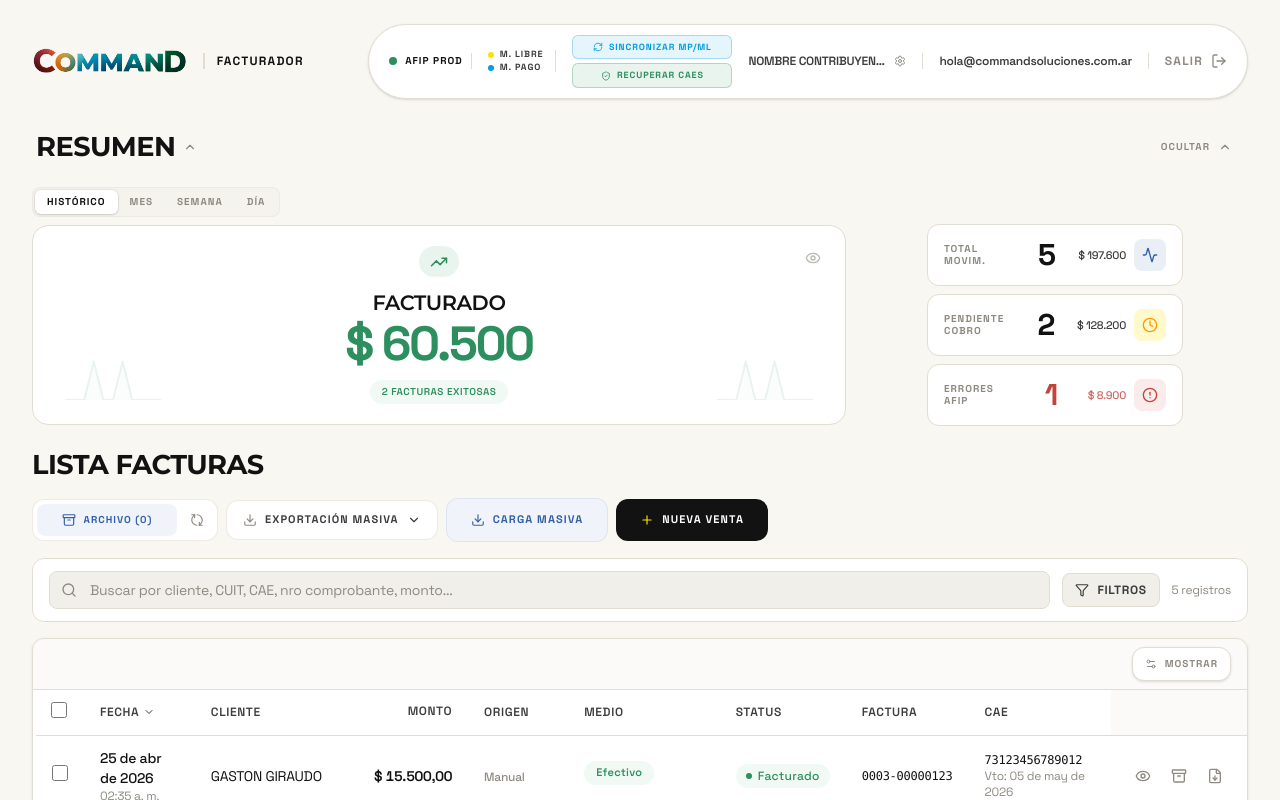
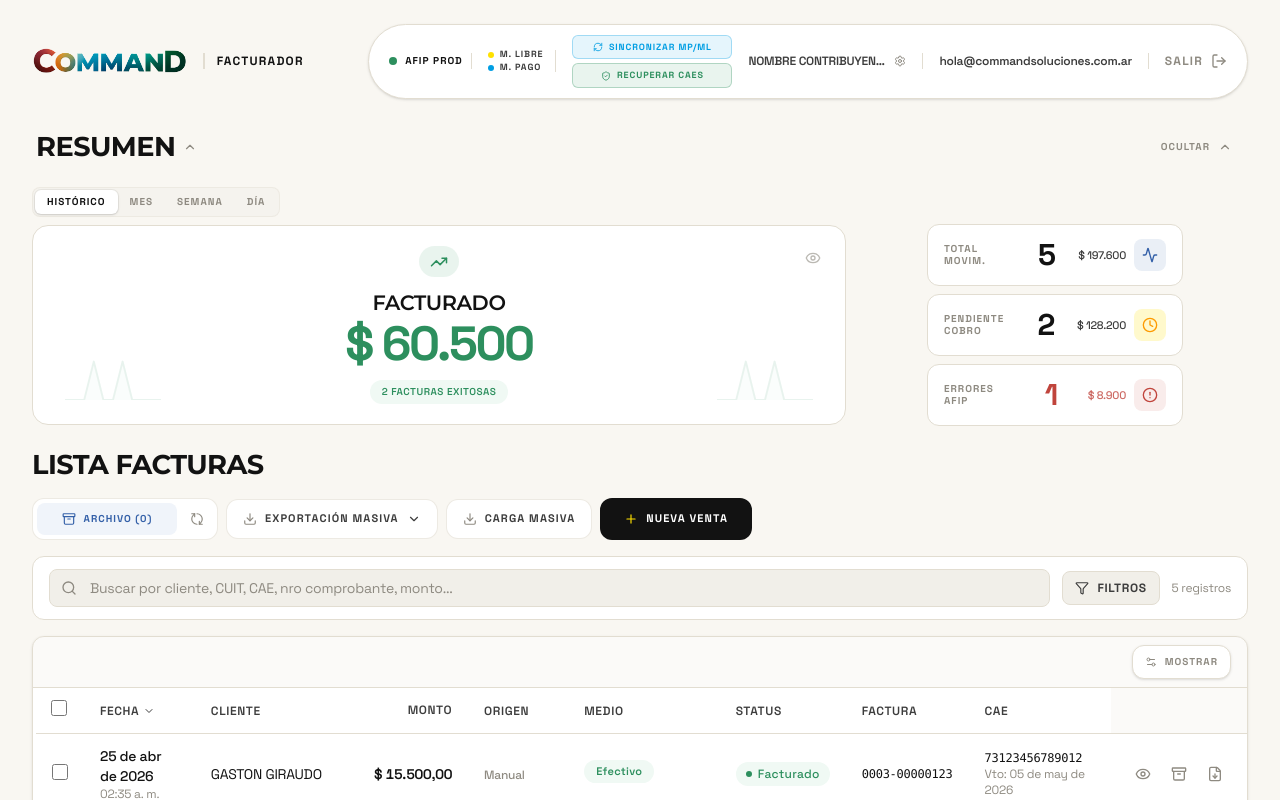
Before and after one commit to curiosidadparlante-jpg/demofacturador, a React (Vite) app: page / in a window 1280 px wide. Shown: the top 800 px of the page. Built offline with nearby package versions, Linux system fonts and the light colour scheme.

Commit message:
UI: Align Carga Masiva button style with Exportación Masiva

```diff
--- a/src/pages/Home.jsx
+++ b/src/pages/Home.jsx
@@ -694,15 +694,9 @@ export default function Home() {
 
             <button
               onClick={() => setBulkImportModalOpen(true)}
-              className="
-                flex items-center justify-center gap-2 px-3 md:px-6 py-2.5 md:py-3 rounded-xl
-                bg-blue-subtle text-blue text-[10px] md:text-[11px] font-bold uppercase tracking-widest
-                border border-blue/10
-                hover:bg-blue/20 md:hover:-translate-y-1 md:hover:shadow-lg md:hover:shadow-blue/5
-                transition-all duration-300 cursor-pointer w-full md:w-auto
-              "
+              className="flex items-center justify-center gap-2 px-3 md:px-4 py-2.5 rounded-xl bg-white border border-border/60 text-text-secondary text-[10px] md:text-[11px] font-bold uppercase tracking-widest md:hover:-translate-y-1 md:hover:shadow-lg hover:border-[var(--color-cmd-blue)]/30 hover:text-[var(--color-cmd-blue)] transition-all cursor-pointer w-full md:w-auto"
             >
-              <Download size={14} />
+              <Download size={14} className="text-text-muted" />
               Carga Masiva
             </button>
 
```
